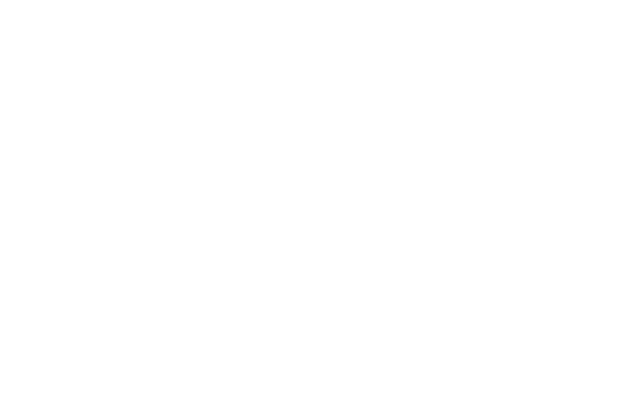
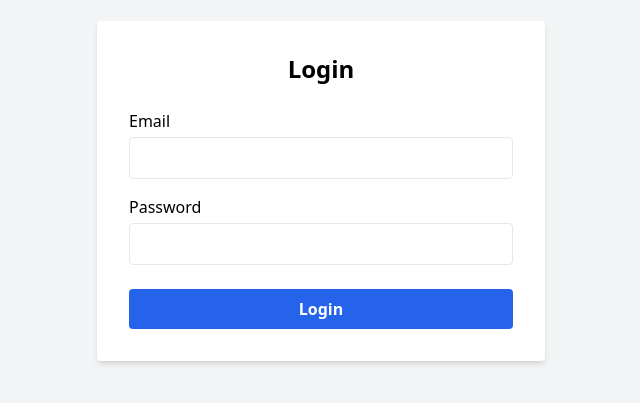
Before and after one commit to Proyek-PKM/fe-website-kalirejo, a React (Vite) app: page /login in a window 1280 px wide. Before the commit this address had no page. Shown: the part 209-612 px from the top of the page, without its empty margins (319-959 px from the left). Built offline with nearby package versions, Linux system fonts and the light colour scheme.

Commit message:
login logout

```diff
--- a/package.json
+++ b/package.json
@@ -18,6 +18,7 @@
   },
   "devDependencies": {
     "@eslint/js": "^9.30.1",
+    "@types/next": "^8.0.7",
     "@types/react": "^19.1.8",
     "@types/react-dom": "^19.1.6",
     "@vitejs/plugin-react": "^4.6.0",
--- a/src/App.tsx
+++ b/src/App.tsx
@@ -1,25 +1,45 @@
-import { BrowserRouter as Router, Routes, Route } from "react-router-dom";
+// src/App.tsx
+import {
+  BrowserRouter as Router,
+  Routes,
+  Route,
+  Navigate,
+} from "react-router-dom";
+
 import DashboardLayout from "./components/DashboardLayout";
 import Dashboard from "./pages/Dashboard";
 import Laporan from "./pages/Laporan";
 import InformasiDesa from "./pages/InformasiDesa";
 import RiwayatPesan from "./pages/RiwayatPesan";
 import LogRealtime from "./pages/LogRealTime";
+import Login from "./pages/login";
+import Logout from "./pages/Logout";
 
-function App() {
+const App = () => {
+  const isAuthenticated = !!localStorage.getItem("user");
+
   return (
     <Router>
       <Routes>
-        <Route path="/" element={<DashboardLayout />}>
-          <Route index element={<Dashboard />} />
-          <Route path="informasi-desa" element={<InformasiDesa />} />{" "}
-          <Route path="laporan" element={<Laporan />} /> {/* fix typo */}
-          <Route path="riwayat-pesan" element={<RiwayatPesan />} /> */
-          <Route path="log-realtime" element={<LogRealtime />} /> */
-        </Route>
+        {/* Login route */}
+        <Route path="/login" element={<Login />} />
+        <Route path="/logout" element={<Logout />} />
+
+        {/* Protected routes */}
+        {isAuthenticated ? (
+          <Route path="/" element={<DashboardLayout />}>
+            <Route index element={<Dashboard />} />
+            <Route path="informasi-desa" element={<InformasiDesa />} />
+            <Route path="laporan" element={<Laporan />} />
+            <Route path="riwayat-pesan" element={<RiwayatPesan />} />
+            <Route path="log-realtime" element={<LogRealtime />} />
+          </Route>
+        ) : (
+          <Route path="*" element={<Navigate to="/login" replace />} />
+        )}
       </Routes>
     </Router>
   );
-}
+};
 
 export default App;
--- a/src/components/DashboardLayout.tsx
+++ b/src/components/DashboardLayout.tsx
@@ -1,15 +1,22 @@
-import { Link, Outlet } from "react-router-dom";
+import { Link, Outlet, useNavigate } from "react-router-dom";
 
 function DashboardLayout() {
+  const navigate = useNavigate();
+
+  const handleLogout = () => {
+    navigate("/logout");
+  };
+
   return (
     <>
       <link
         rel="stylesheet"
         href="https://fonts.googleapis.com/css2?family=Material+Symbols+Rounded:opsz,wght,FILL,GRAD@24,400,0,0"
       />
-      <div className="h-screen w-screen bg-[#b8bec6] p-5">
-        <section className="flex h-full w-full cursor-default overflow-hidden rounded-2xl">
-          <aside className="flex w-[13vw] flex-col justify-between gap-10 bg-white p-7">
+      <div className="min-h-screen w-screen bg-[#b8bec6] p-5">
+        <section className="flex h-[calc(100vh-40px)] w-full cursor-default rounded-2xl overflow-hidden">
+          {/* Sidebar */}
+          <aside className="flex w-[13vw] flex-col justify-between gap-10 bg-white p-7 overflow-y-auto">
             <div className="flex flex-col justify-between gap-10">
               <h1 className="mb-2 text-[1rem] font-semibold capitalize">
                 Si Karjo
@@ -93,7 +100,7 @@ function DashboardLayout() {
                       <span className="material-symbols-rounded">person</span>
                     </div>
                     <div className="flex flex-col">
-                      Mas andi
+                      Mas Andi
                       <span className="text-[10px] text-[#b6b6b6]">
                         moderator
                       </span>
@@ -111,14 +118,19 @@ function DashboardLayout() {
                   <span className="material-symbols-rounded">settings</span>
                   settings
                 </div>
-                <div className="flex items-center gap-3 font-bold text-red-600 cursor-pointer">
+                <div
+                  onClick={handleLogout}
+                  className="flex items-center gap-3 font-bold text-red-600 cursor-pointer"
+                >
                   <span className="material-symbols-rounded">logout</span>
                   logout
                 </div>
               </div>
             </div>
           </aside>
-          <main className="w-full bg-[#f6f8fc] p-7 overflow-auto">
+
+          {/* Main Content */}
+          <main className="flex-1 bg-[#f6f8fc] p-7 overflow-y-auto h-full">
             <Outlet />
           </main>
         </section>
--- /dev/null
+++ b/src/pages/Login.tsx
@@ -0,0 +1,55 @@
+import { useState } from "react";
+import { useNavigate } from "react-router-dom";
+
+export default function Login() {
+  const [email, setEmail] = useState("");
+  const [password, setPassword] = useState("");
+  const navigate = useNavigate();
+
+  const handleLogin = (e: React.FormEvent) => {
+    e.preventDefault();
+
+    if (email === "admin@example.com" && password === "password") {
+      localStorage.setItem("user", JSON.stringify({ email }));
+      navigate("/");
+    } else {
+      alert("Email atau password salah!");
+    }
+  };
+
+  return (
+    <div className="min-h-screen flex items-center justify-center bg-gray-100">
+      <div className="bg-white p-8 rounded shadow-md w-full max-w-md">
+        <h2 className="text-2xl font-bold mb-6 text-center">Login</h2>
+        <form onSubmit={handleLogin}>
+          <div className="mb-4">
+            <label className="block mb-1 font-medium">Email</label>
+            <input
+              type="email"
+              className="w-full px-4 py-2 border rounded focus:outline-none focus:ring-2 focus:ring-blue-500"
+              value={email}
+              onChange={(e) => setEmail(e.target.value)}
+              required
+            />
+          </div>
+          <div className="mb-6">
+            <label className="block mb-1 font-medium">Password</label>
+            <input
+              type="password"
+              className="w-full px-4 py-2 border rounded focus:outline-none focus:ring-2 focus:ring-blue-500"
+              value={password}
+              onChange={(e) => setPassword(e.target.value)}
+              required
+            />
+          </div>
+          <button
+            type="submit"
+            className="w-full bg-blue-600 hover:bg-blue-700 text-white font-semibold py-2 rounded"
+          >
+            Login
+          </button>
+        </form>
+      </div>
+    </div>
+  );
+}
--- /dev/null
+++ b/src/pages/Logout.tsx
@@ -0,0 +1,16 @@
+// src/pages/Logout.tsx
+import { useEffect } from "react";
+import { useNavigate } from "react-router-dom";
+
+const Logout = () => {
+  const navigate = useNavigate();
+
+  useEffect(() => {
+    localStorage.removeItem("user");
+    navigate("/login");
+  }, [navigate]);
+
+  return null;
+};
+
+export default Logout;
```
Also changed, not shown: 1 other file (tests, documents, lock files or other folders).
